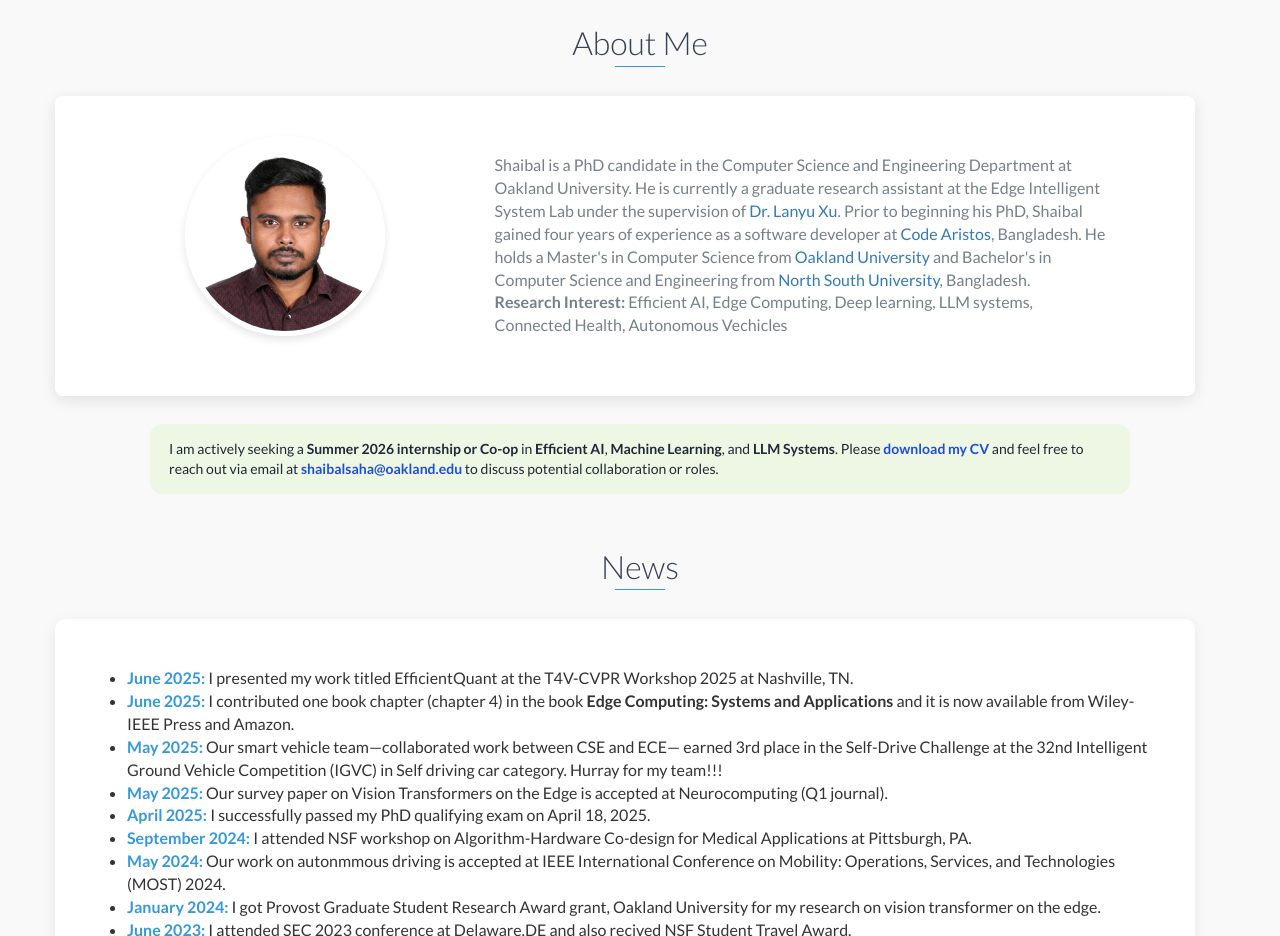
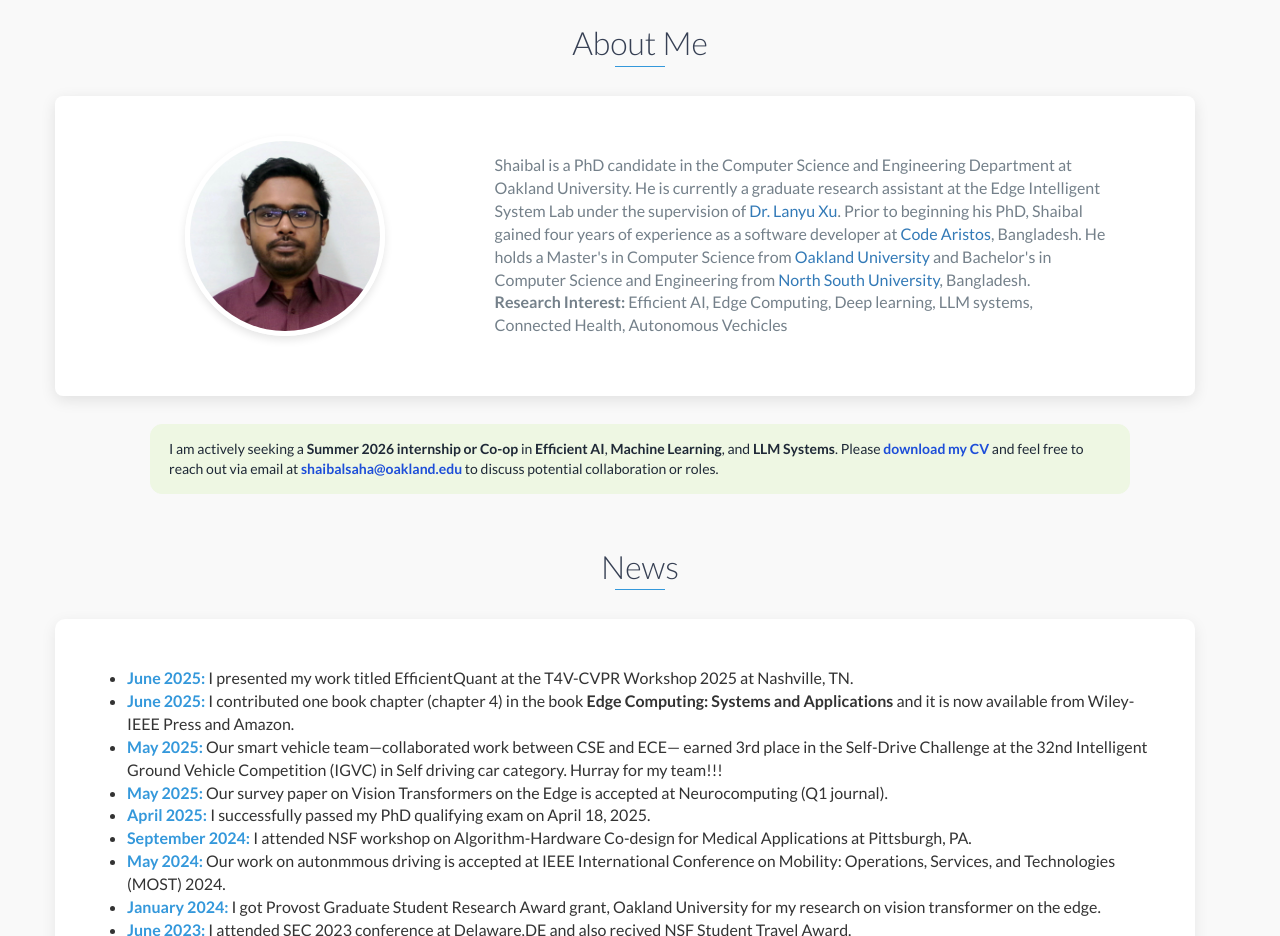
Before and after one commit to shaibal13/shaibal13.github.io, a website: page index.html in a window 1280 px wide. Shown: the part 860-1796 px from the top of the page. Drawn offline with nearby package versions, Linux system fonts and the light colour scheme; files that its build step writes are made by us from their sources; files whose address does not match are found by name.

Commit message:
Update profile image in index.html

```diff
--- a/index.html
+++ b/index.html
@@ -389,7 +389,7 @@ p, li, a, div { overflow-wrap: anywhere; word-break: normal; }
                 <div class="col-md-4 profile-image-container">
 
                     <div class="profile-image">
-                        <img src="images/photo.jpeg" alt="Shaibal Saha" class="img-fluid rounded-circle">
+                        <img src="images/new_photo.jpg" alt="Shaibal Saha" class="img-fluid rounded-circle">
                     </div>
                 </div>
                 <div class="col-md-8">
```
